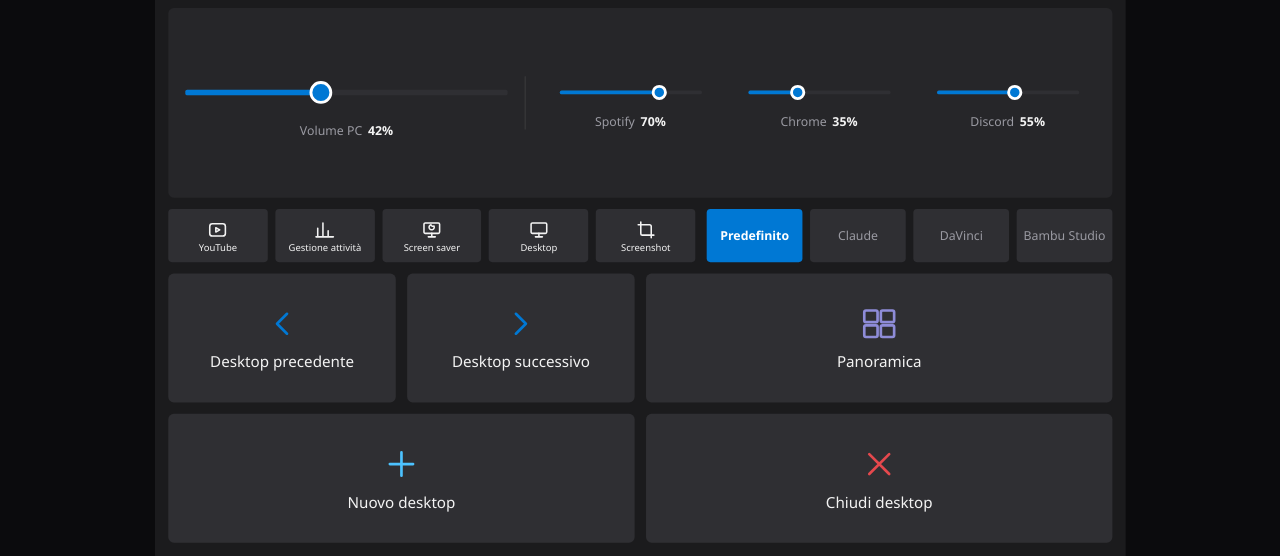
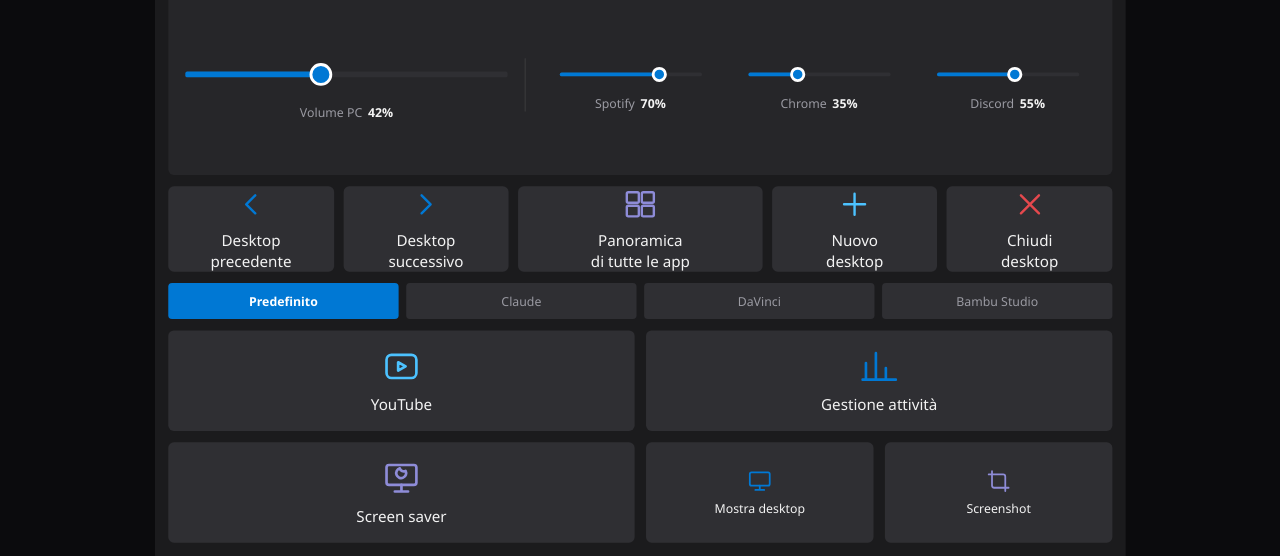
Before and after one commit to giandcdalcorso11-coder/GDC-stream-deck, a plain HTML site: page mockup/pannello.html in a window 1280 px wide. Shown: the part 244-800 px from the top of the page. Drawn offline with Linux system fonts and the light colour scheme.

Commit message:
Mockup: comandi desktop sempre visibili e grandi, pagina base con pulsanti originali
Co-Authored-By: Claude Sonnet 5.5 <noreply@anthropic.com>
Claude-Session: https://claude.ai/code/session_01HsrMVCknNYjub7dYfeEpWz

```diff
--- a/mockup/pannello.html
+++ b/mockup/pannello.html
@@ -18,10 +18,10 @@ body{background:#0b0b0d;color:#ddd;font-family:system-ui,sans-serif;display:flex
 .t-neon{--bg:#07071a;--card:#0d0d2b;--key:#0d0d2b;--text:#e8f9ff;--muted:#7585ba;--accent:#00f0ff;--onacc:#000;--sys:#00f0ff;--audio:#ff2bd6;--work:#ffe14d;--danger:#ff3b6b;--r:12px;--font:"Trebuchet MS",system-ui,sans-serif}
 .t-dj{--bg:repeating-linear-gradient(90deg,#101113 0 2px,#131416 2px 4px);--card:linear-gradient(#202124,#17181a);--key:linear-gradient(#2a2b2f,#18191b);--text:#e6e8ec;--muted:#8d9098;--accent:#ff9d00;--onacc:#000;--sys:#2f9bff;--audio:#2fe06a;--work:#ff9d00;--danger:#ff3b30;--r:3px;--font:"Arial Narrow",Arial,sans-serif}
 #stage{background:var(--bg);color:var(--text);font-family:var(--font);padding:14px;display:grid;gap:12px;
- grid-template-columns:240px 150px 1fr;grid-template-areas:"c1 sys c2" "vol vol vol" "strip strip strip" "deck deck deck"}
-#stage.land{width:1024px;height:768px;grid-template-rows:164px 200px 56px 1fr}
-#stage.port{width:768px;height:1024px;grid-template-rows:164px 220px 104px 1fr}
-#sys{grid-area:sys}#c1{grid-area:c1}#c2{grid-area:c2}#vol{grid-area:vol}#strip{grid-area:strip}#deck{grid-area:deck}
+ grid-template-columns:240px 150px 1fr;grid-template-areas:"c1 sys c2" "vol vol vol" "desk desk desk" "strip strip strip" "deck deck deck"}
+#stage.land{width:1024px;height:768px;grid-template-rows:150px 190px 90px 38px 1fr}
+#stage.port{width:768px;height:1024px;grid-template-rows:164px 220px 92px 46px 1fr}
+#deskrow{grid-area:desk}#sys{grid-area:sys}#c1{grid-area:c1}#c2{grid-area:c2}#vol{grid-area:vol}#strip{grid-area:strip}#deck{grid-area:deck}
 .card{background:var(--card);border-radius:var(--r);padding:12px 18px;position:relative;min-height:0}
 /* orologio */
 #c1{display:flex;flex-direction:column;justify-content:center}#clock{font-size:50px;font-weight:300;line-height:1}#clock small{font-size:22px;color:var(--muted);margin-left:8px}
@@ -54,14 +54,12 @@ svg.i{width:24px;height:24px;fill:none;stroke:currentColor;stroke-width:1.8;stro
 .t-windows .sl .tk,.t-windows .sl .fl{height:4px;border-radius:2px}.t-windows .sl.lg .tk,.t-windows .sl.lg .fl{height:6px}
 .t-windows .sl .th{width:16px;height:16px;border-radius:50%;background:var(--accent);border:3px solid #fff}.t-windows .sl.lg .th{width:24px;height:24px}
 .kn{touch-action:none;cursor:grab;display:block}.kn text{fill:var(--text);font-family:var(--font);text-anchor:middle}
-/* striscia: desktop + pagine */
-#strip{display:flex;gap:12px;align-items:stretch}
-#deskbar{display:flex;gap:8px;flex:1.3}#tabs{display:flex;gap:8px;flex:1}
-.sb{flex:1;width:auto;height:auto;flex-direction:column;gap:2px;font-size:10px;padding:0 2px;line-height:1.1;text-align:center}
-.sb svg.i{width:22px;height:22px}
+/* comandi desktop (sempre visibili, grandi) + schede pagina */
+#strip{display:flex;gap:8px;align-items:stretch}#tabs{display:flex;gap:8px;flex:1}
+#deskrow{display:flex;gap:10px}#deskrow .key{flex:1}#deskrow .key.wide{flex:1.5}
+.dkb{font-size:12px;gap:3px;line-height:1.15;text-align:center;padding:0 4px}.dkb svg.i{width:26px;height:26px}
 .tab{flex:1;border:0;border-radius:calc(var(--r) - 2px);background:var(--key);color:var(--muted);font:inherit;font-size:13px;cursor:pointer;padding:0 6px}
 .tab.on{background:var(--accent);color:var(--onacc);font-weight:600}
-#stage.port #strip{flex-wrap:wrap;align-content:stretch}#stage.port #deskbar,#stage.port #tabs{flex:1 1 100%;height:46px}
 /* pulsanti */
 #deck{display:grid;gap:12px;min-height:0}
 #stage.land #deck{grid-template-columns:repeat(4,1fr);grid-template-rows:repeat(2,1fr)}
@@ -96,7 +94,7 @@ svg.i{width:24px;height:24px;fill:none;stroke:currentColor;stroke-width:1.8;stro
 .t-dj .tab{background:linear-gradient(#2a2b2f,#18191b);border:1px solid #000;box-shadow:inset 0 1px 0 #44464c;color:#aeb2bb;font-size:12px}
 .t-dj .tab.on{background:linear-gradient(#ffb23a,#e08400);color:#000}
 .t-dj .key{text-transform:uppercase;position:relative;flex-direction:column-reverse;justify-content:center;border:1px solid #000;box-shadow:inset 0 1px 0 #4a4c53,0 2px 0 #000;font-size:12px;color:#aeb2bb;gap:12px}
-.t-dj .key svg.i{color:#d8dbe2!important;width:36px;height:36px}.t-dj .key.sm svg.i{width:26px;height:26px}.t-dj .key.sm{gap:6px;font-size:11px}
+.t-dj .key svg.i{color:#d8dbe2!important;width:36px;height:36px}.t-dj .key.sm svg.i{width:26px;height:26px}.t-dj .dkb{gap:4px;font-size:11px}.t-dj .dkb svg.i{width:28px;height:28px}.t-dj .dkb::after{height:4px;bottom:7px}.t-dj .key.sm{gap:6px;font-size:11px}
 .t-dj .key::after{content:"";position:absolute;left:18%;right:18%;bottom:9px;height:5px;border-radius:2px;background:var(--led,#ff9d00);box-shadow:0 0 10px var(--led,#ff9d00)}
 .t-dj .key[data-c=sys]{--led:#2f9bff}.t-dj .key[data-c=audio]{--led:#2fe06a}.t-dj .key[data-c=work]{--led:#ff9d00}.t-dj .key[data-c=danger]{--led:#ff3b30}
 .t-dj #master{flex:0 0 330px;flex-direction:row;gap:22px}
@@ -165,9 +163,9 @@ var NAMES={windows:'Windows',apple:'Apple Glass',neon:'Neon',dj:'DJ'};
 var vals={master:42,spotify:70,chrome:35,discord:55};
 var apps=[['master','Volume PC'],['spotify','Spotify'],['chrome','Chrome'],['discord','Discord']];
 var theme='windows',orient='land',page='default';
-var SMALL=[['video','YouTube'],['task','Gestione attività'],['saver','Screen saver'],['desk','Desktop'],['shot','Screenshot']];
+var DESK=[['left','Desktop<br>precedente','sys',0],['right','Desktop<br>successivo','sys',0],['overview','Panoramica<br>di tutte le app','work',1],['plus','Nuovo<br>desktop','audio',0],['xx','Chiudi<br>desktop','danger',0]];
 var PAGES={
- default:{n:'Predefinito',rows:{land:2,port:3},k:[['left','Desktop precedente','sys',1],['right','Desktop successivo','sys',1],['overview','Panoramica','work',2],['plus','Nuovo desktop','audio',[2,1]],['xx','Chiudi desktop','danger',[2,1]]]},
+ default:{n:'Predefinito',k:[['video','YouTube','audio',2],['task','Gestione attività','sys',2],['saver','Screen saver','work',2],['desk','Mostra desktop','sys',1,'sm'],['shot','Screenshot','work',1,'sm']]},
  claude:{n:'Claude',k:[['chat','Nuova chat','work'],['term','Claude Code','work'],['search','Cerca','sys'],['folder','Progetti','sys'],['globe','Apri claude.ai','sys'],['mic','Dettatura','audio'],['shot','Screenshot','sys'],['xx','Interrompi','danger']]},
  resolve:{n:'DaVinci',k:[['play','Play / Pausa','audio'],['blade','Taglia','work'],['undo','Annulla','sys'],['save','Salva','sys'],['markin','Segna IN','sys'],['markout','Segna OUT','sys'],['flag','Marker','work'],['trash','Elimina','danger']]},
  bambu:{n:'Bambu Studio',k:[['layers','Slice','work'],['printer','Stampa','danger'],['arrange','Disponi','sys'],['rotate','Orienta','sys'],['move','Sposta','sys'],['scale','Scala','sys'],['cube','Vista iso','sys'],['save','Salva','sys']]}
@@ -201,7 +199,7 @@ function ctl(id,size){
   s.addEventListener('pointerup',function(){s.onpointermove=null});
   box.appendChild(s);box.appendChild(label);draw();return box;
  }
- var D=size=='lg'?146:92,R=D/2-(size=='lg'?12:8),sw=size=='lg'?11:8,c=D/2;
+ var D=size=='lg'?140:92,R=D/2-(size=='lg'?12:8),sw=size=='lg'?11:8,c=D/2;
  var svg=document.createElementNS('http://www.w3.org/2000/svg','svg');svg.setAttribute('viewBox','0 0 '+D+' '+D);svg.setAttribute('width',D);svg.setAttribute('height',D);svg.setAttribute('class','kn');
  function pt(a,r){a=a*Math.PI/180;return [c+r*Math.cos(a),c+r*Math.sin(a)]}
  function arc(v,r){var a0=135,a1=135+270*v,p0=pt(a0,r),p1=pt(a1,r);return 'M'+p0+' A'+r+' '+r+' 0 '+((a1-a0)>180?1:0)+' 1 '+p1}
@@ -232,15 +230,15 @@ function build(){
  m.appendChild(ctl('master','lg'));
  ['spotify','chrome','discord'].forEach(function(id){var d=el('div','app');d.appendChild(ctl(id,'sm'));a.appendChild(d)});
  vol.appendChild(m);vol.appendChild(a);
- var strip=el('section');strip.id='strip';var db=el('div');db.id='deskbar';
- SMALL.forEach(function(d){db.appendChild(el('button','tb sb',ic(d[0])+'<span>'+d[1]+'</span>'))});
+ var strip=el('section');strip.id='strip';var db=el('section');db.id='deskrow';
+ DESK.forEach(function(d){var b=el('button','key dkb'+(d[3]?' wide':''),ic(d[0])+'<span>'+d[1]+'</span>');b.setAttribute('data-c',d[2]);db.appendChild(b)});
  var tabs=el('div');tabs.id='tabs';
  Object.keys(PAGES).forEach(function(k){var b=el('button','tab'+(k==page?' on':''),PAGES[k].n);b.onclick=function(){page=k;build()};tabs.appendChild(b)});
- strip.appendChild(db);strip.appendChild(tabs);
+ strip.appendChild(tabs);
  var dk=el('section');dk.id='deck';
  PAGES[page].k.forEach(function(k){var b=el('button','key'+(k[4]?' '+k[4]:''),ic(k[0])+'<span>'+k[1]+'</span>');b.setAttribute('data-c',k[2]);var sp=Array.isArray(k[3])?k[3][orient=='land'?0:1]:k[3];if(sp>1){b.style.gridColumn='span '+sp}dk.appendChild(b)});
  var rw=PAGES[page].rows;if(rw){dk.style.gridTemplateRows='repeat('+rw[orient]+',1fr)'}
- [c1,sys,c2,vol,strip,dk].forEach(function(n){st.appendChild(n)});
+ [c1,sys,c2,vol,db,strip,dk].forEach(function(n){st.appendChild(n)});
  if(theme=='dj'){var w=document.createElementNS('http://www.w3.org/2000/svg','svg');w.setAttribute('class','wave');w.setAttribute('viewBox','0 0 500 60');w.setAttribute('preserveAspectRatio','none');var h='';for(var x=0;x<500;x+=4){var q=7+Math.abs(Math.sin(x/17)*Math.sin(x/53))*22;h+='<rect x="'+x+'" y="'+(30-q)+'" width="2" height="'+(q*2)+'" fill="'+(x<220?'#2f9bff':'#1c4f8a')+'"/>'}w.innerHTML=h;c2.appendChild(w)}
  var sty=document.getElementById('sty');sty.innerHTML='<span>Stile</span>';
  for(var t in THEMES){(function(t){var b=el('button',t==theme?'on':'',NAMES[t]+({knob:' · knob',slider:' · slider',fader:' · fader'}[THEMES[t]]));b.onclick=function(){theme=t;build()};sty.appendChild(b)})(t)}
```
